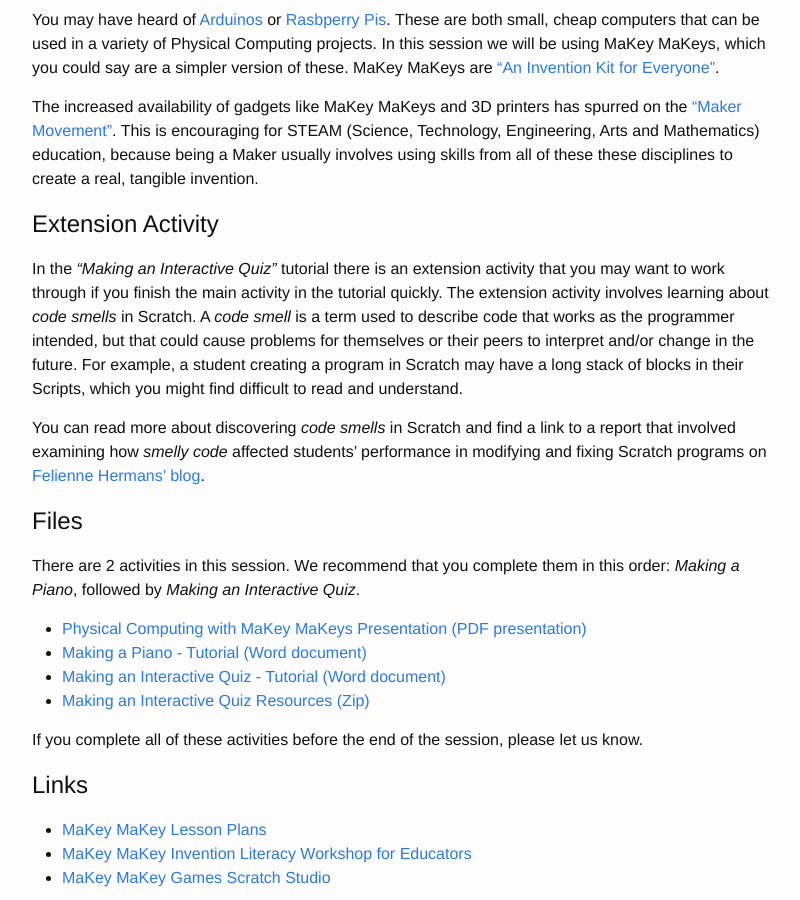
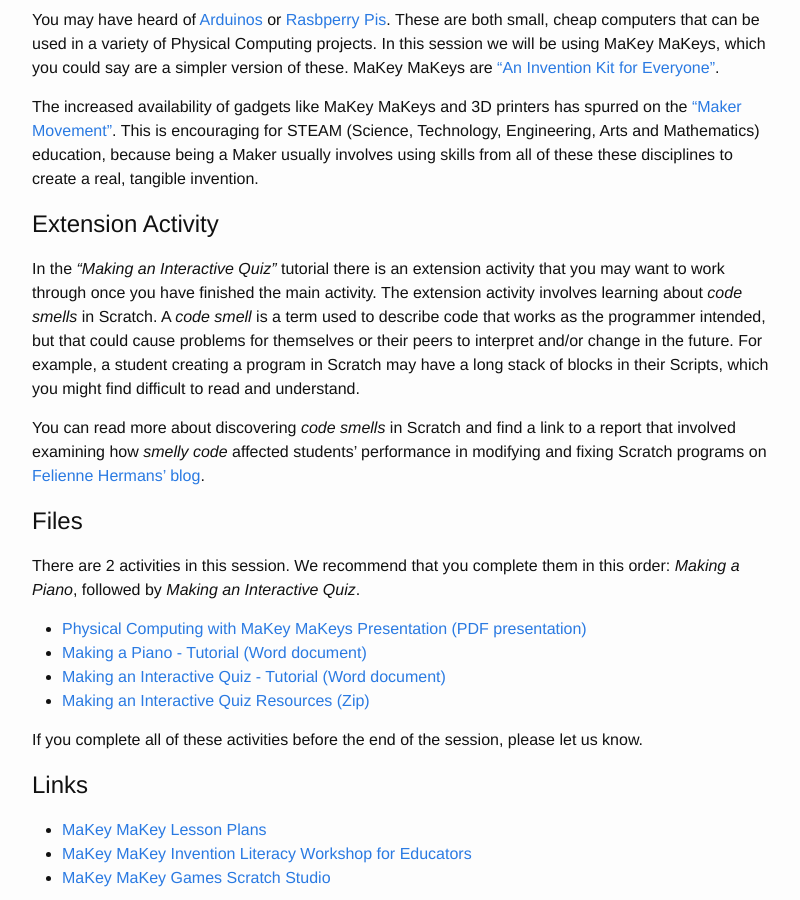
Before and after one commit to cs4s/ps-2017, a Jekyll site: the page built from day2/physical_computing/index.md, in a window 1280 px wide and 900 px high, scrolled down 483 px. Shown: the whole window, without its empty margins (238-1038 px from the left). Built offline with Jekyll 4.4.1, drawn with Linux system fonts in a browser that asks for light colours.

Commit message:
Fixes clunky sentence on Physical Computing session page

```diff
--- a/day2/physical_computing/index.md
+++ b/day2/physical_computing/index.md
@@ -26,7 +26,7 @@ This is encouraging for STEAM (Science, Technology, Engineering, Arts and Mathem
 
 ## Extension Activity
 
-In the *"Making an Interactive Quiz"* tutorial there is an extension activity that you may want to work through if you finish the main activity in the tutorial quickly.
+In the *"Making an Interactive Quiz"* tutorial there is an extension activity that you may want to work through once you have finished the main activity.
 The extension activity involves learning about *code smells* in Scratch.
 A *code smell* is a term used to describe code that works as the programmer intended, but that could cause problems for themselves or their peers to interpret and/or change in the future.
 For example, a student creating a program in Scratch may have a long stack of blocks in their Scripts, which you might find difficult to read and understand.
```
